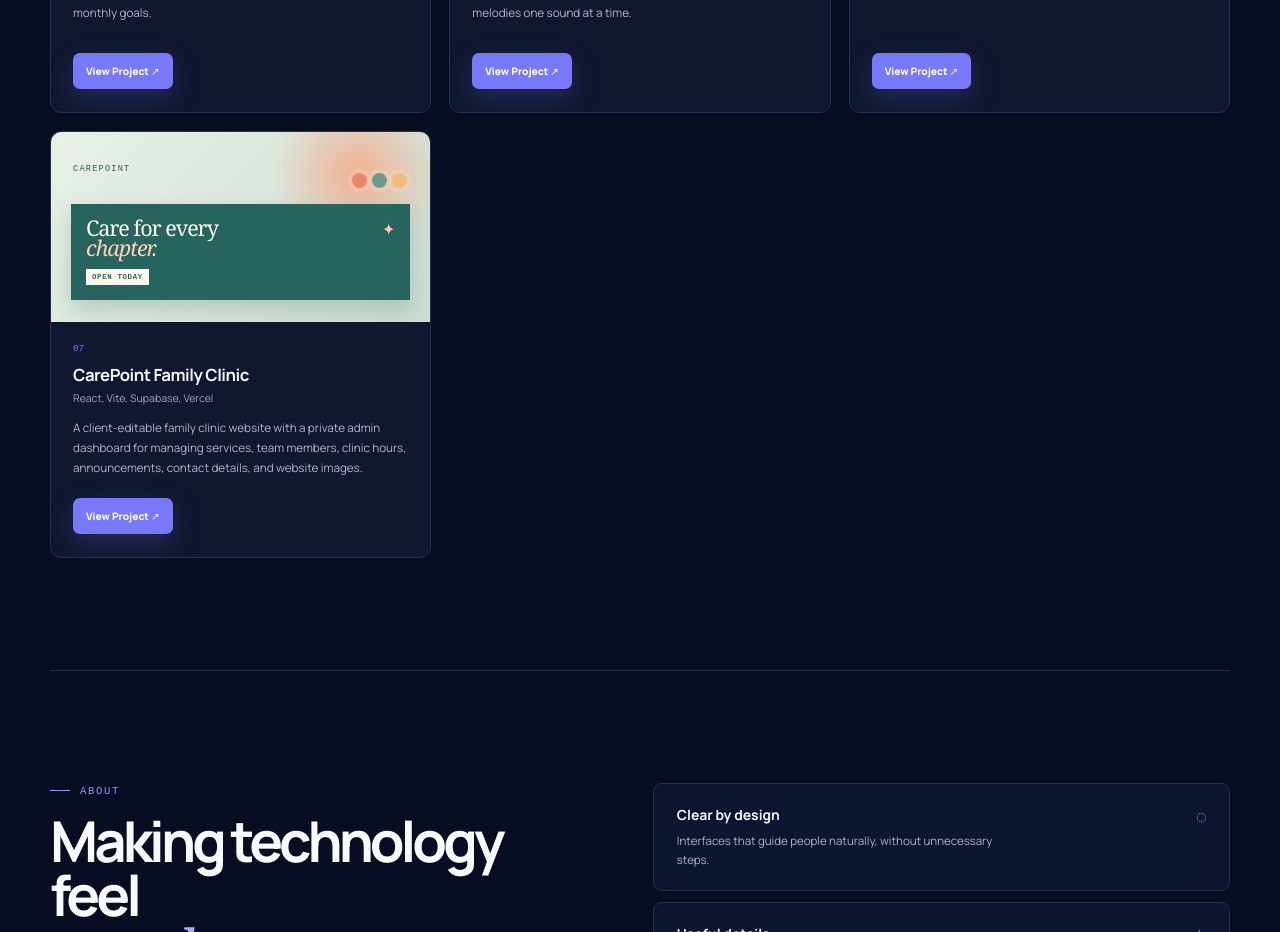
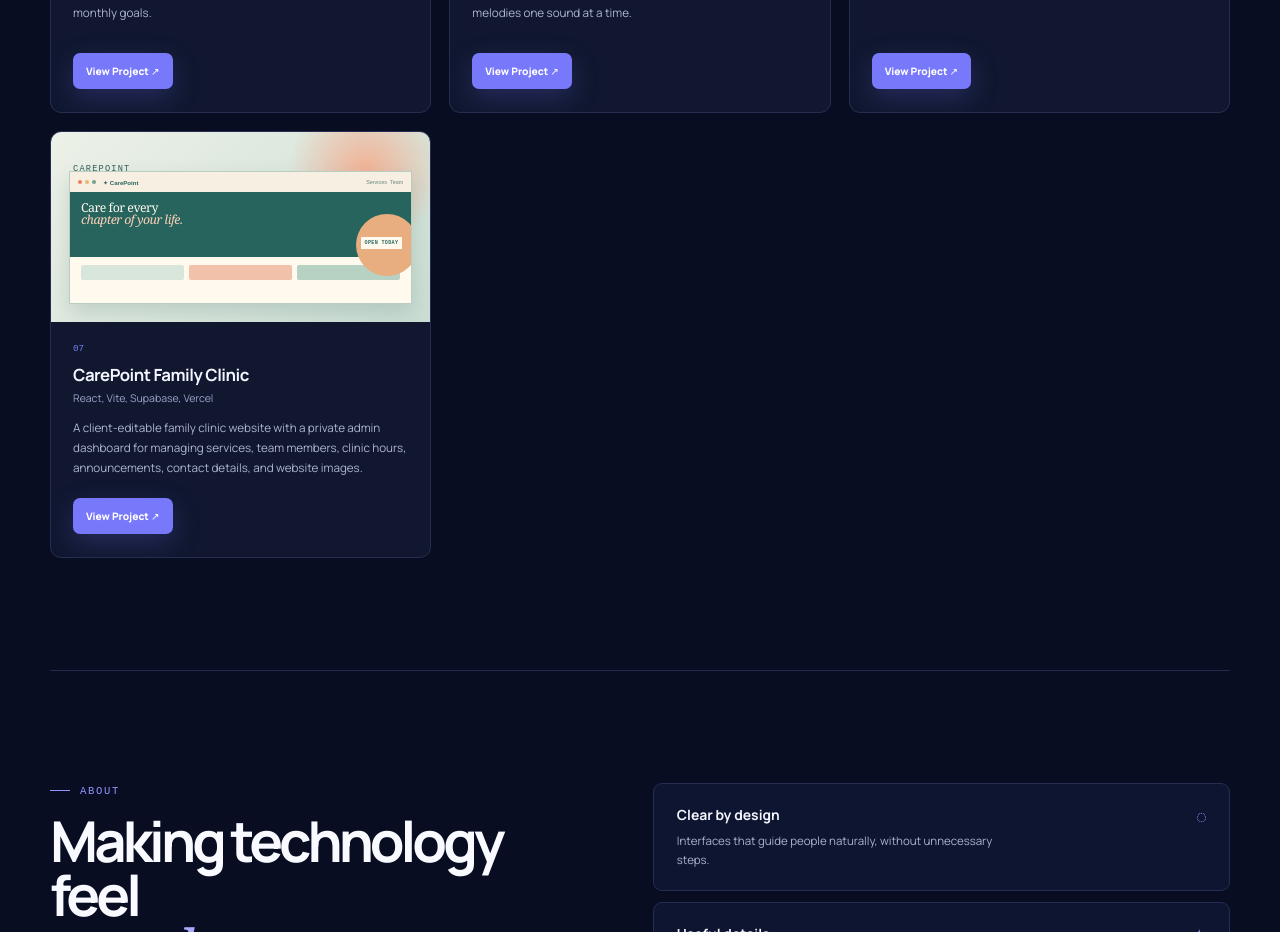
Before and after one commit to russtorralba/russell-portfolio, a React (Vite) app: page / in a window 1280 px wide. Shown: the part 1720-2652 px from the top of the page. Built offline with nearby package versions, Linux system fonts and the light colour scheme; a web font is replaced by a local one.

Commit message:
Improve CarePoint portfolio preview

```diff
--- a/src/App.jsx
+++ b/src/App.jsx
@@ -152,19 +152,29 @@ function Preview({ kind, title }) {
     carepoint: (
       <>
         <span className="preview-label">CAREPOINT</span>
-        <div className="carepoint-window">
-          <i>✦</i>
-          <b>
-            Care for every
-            <br />
-            <em>chapter.</em>
-          </b>
-          <span>OPEN TODAY</span>
-        </div>
-        <div className="carepoint-tiles">
-          <i />
-          <i />
-          <i />
+        <div className="carepoint-browser">
+          <div className="carepoint-browser-bar">
+            <span className="browser-dots">
+              <i />
+              <i />
+              <i />
+            </span>
+            <b>✦ CarePoint</b>
+            <small>Services&nbsp;&nbsp;Team</small>
+          </div>
+          <div className="carepoint-mini-hero">
+            <p>
+              Care for every
+              <br />
+              <em>chapter of your life.</em>
+            </p>
+            <span>OPEN TODAY</span>
+          </div>
+          <div className="carepoint-mini-content">
+            <i />
+            <i />
+            <i />
+          </div>
         </div>
       </>
     ),
--- a/src/fixpro.css
+++ b/src/fixpro.css
@@ -60,67 +60,113 @@
 
 .carepoint {
   background:
-    radial-gradient(circle at 81% 22%, #f2b295, transparent 25%),
-    linear-gradient(135deg, #e9f0e7, #c9ddd2);
+    radial-gradient(circle at 83% 20%, #f2b295, transparent 22%),
+    linear-gradient(135deg, #edf1e8, #cbded4);
 }
 .carepoint .preview-label {
   color: #315e57;
 }
-.carepoint-window {
+.carepoint-browser {
   position: absolute;
-  right: 20px;
-  bottom: 22px;
-  left: 20px;
-  min-height: 96px;
-  padding: 14px 15px;
+  top: 39px;
+  right: 18px;
+  bottom: 18px;
+  left: 18px;
+  overflow: hidden;
+  border: 1px solid #b9cdc2;
+  background: #fff9ee;
+  box-shadow: 0 9px 20px #2150472b;
+}
+.carepoint-browser-bar {
+  height: 20px;
+  display: flex;
+  align-items: center;
+  gap: 7px;
+  padding: 0 8px;
+  background: #f6efe2;
+  color: #2b625b;
+  font:
+    700 0.38rem "DM Sans",
+    sans-serif;
+}
+.browser-dots {
+  display: flex;
+  gap: 3px;
+}
+.browser-dots i {
+  width: 4px;
+  height: 4px;
+  border-radius: 50%;
+  background: #ee8064;
+}
+.browser-dots i:nth-child(2) {
+  background: #e8b76f;
+}
+.browser-dots i:nth-child(3) {
+  background: #76a08f;
+}
+.carepoint-browser-bar small {
+  margin-left: auto;
+  color: #6e887f;
+  font:
+    500 0.34rem "DM Sans",
+    sans-serif;
+}
+.carepoint-mini-hero {
+  position: relative;
+  min-height: 65px;
+  padding: 10px 11px;
   background: #27645e;
   color: #fff9ee;
-  box-shadow: 0 9px 20px #21504733;
 }
-.carepoint-window > i {
+.carepoint-mini-hero::after {
   position: absolute;
-  top: 14px;
-  right: 15px;
-  color: #ffc6ad;
-  font-size: 1rem;
-  font-style: normal;
+  right: -7px;
+  bottom: -19px;
+  width: 62px;
+  height: 62px;
+  border-radius: 50%;
+  background: #e9ae80;
+  content: "";
 }
-.carepoint-window b {
-  display: block;
+.carepoint-mini-hero p {
+  position: relative;
+  z-index: 1;
+  margin: 0;
   font:
-    500 1.35rem/0.9 Georgia,
+    500 0.77rem/0.93 Georgia,
     serif;
-  letter-spacing: -0.05em;
+  letter-spacing: -0.04em;
 }
-.carepoint-window em {
+.carepoint-mini-hero em {
   color: #ffd0b8;
 }
-.carepoint-window span {
-  display: inline-block;
-  margin-top: 12px;
-  padding: 4px 6px;
-  background: #fff8ed;
+.carepoint-mini-hero span {
+  position: absolute;
+  z-index: 1;
+  right: 9px;
+  bottom: 8px;
+  padding: 3px 4px;
+  background: #fff9ee;
   color: #2d665f;
-  font: 700 0.46rem monospace;
-  letter-spacing: 0.09em;
+  font: 700 0.32rem monospace;
+  letter-spacing: 0.06em;
 }
-.carepoint-tiles {
-  position: absolute;
-  top: 41px;
-  right: 23px;
+.carepoint-mini-content {
   display: flex;
   gap: 5px;
+  padding: 8px 11px;
 }
-.carepoint-tiles i {
-  width: 15px;
+.carepoint-mini-content i {
+  display: block;
+  flex: 1;
   height: 15px;
-  border-radius: 50%;
-  background: #ec8569;
-  box-shadow: 0 0 0 4px #f6d9c844;
+  border-radius: 2px;
+  background: #d9e6dc;
 }
-.carepoint-tiles i:nth-child(2) {
-  background: #6f9b89;
+.carepoint-mini-content i:nth-child(2) {
+  background: #f1c1aa;
 }
-.carepoint-tiles i:nth-child(3) {
-  background: #f1bd7d;
+.carepoint-mini-content i:nth-child(3) {
+  background: #b7d1c3;
 }
```
